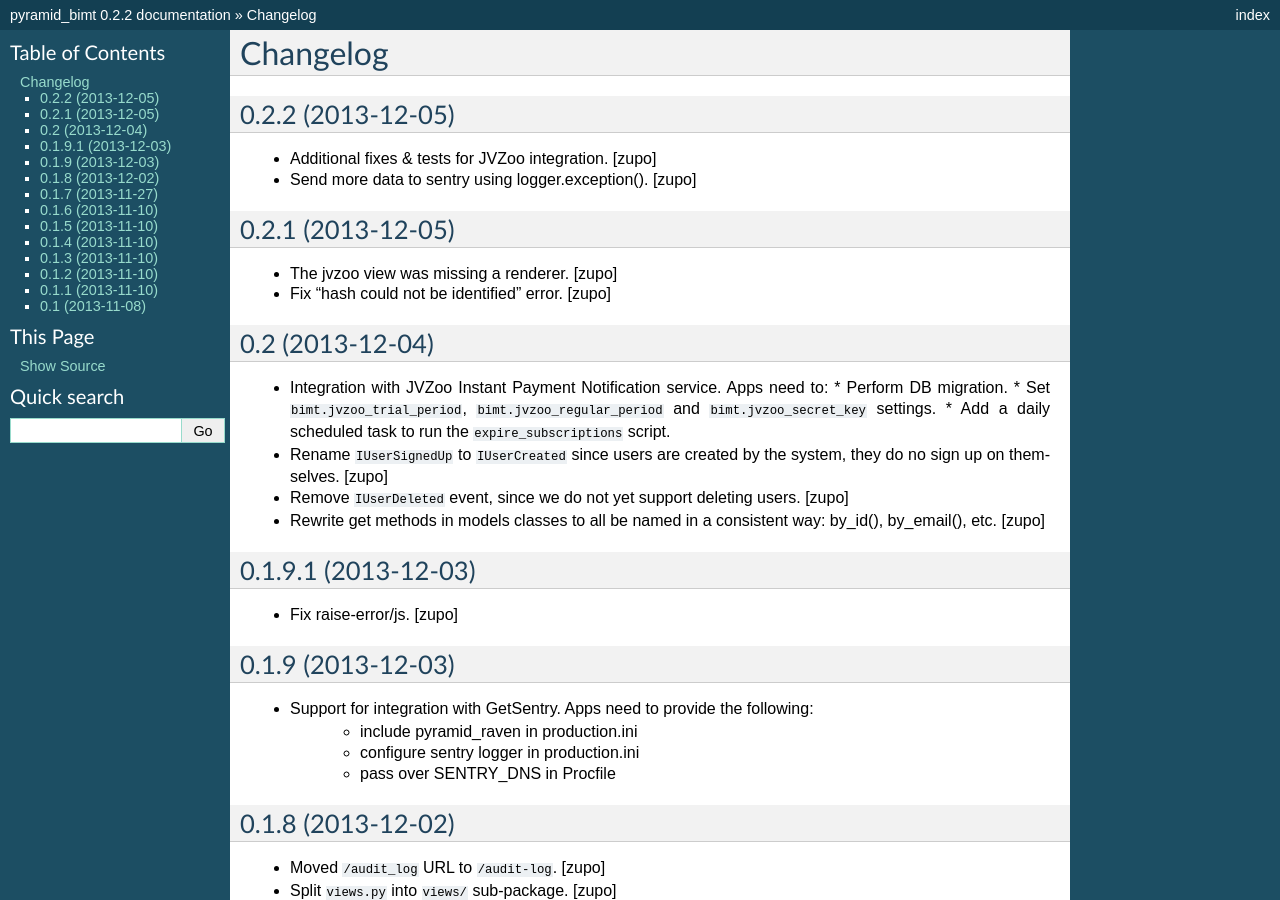
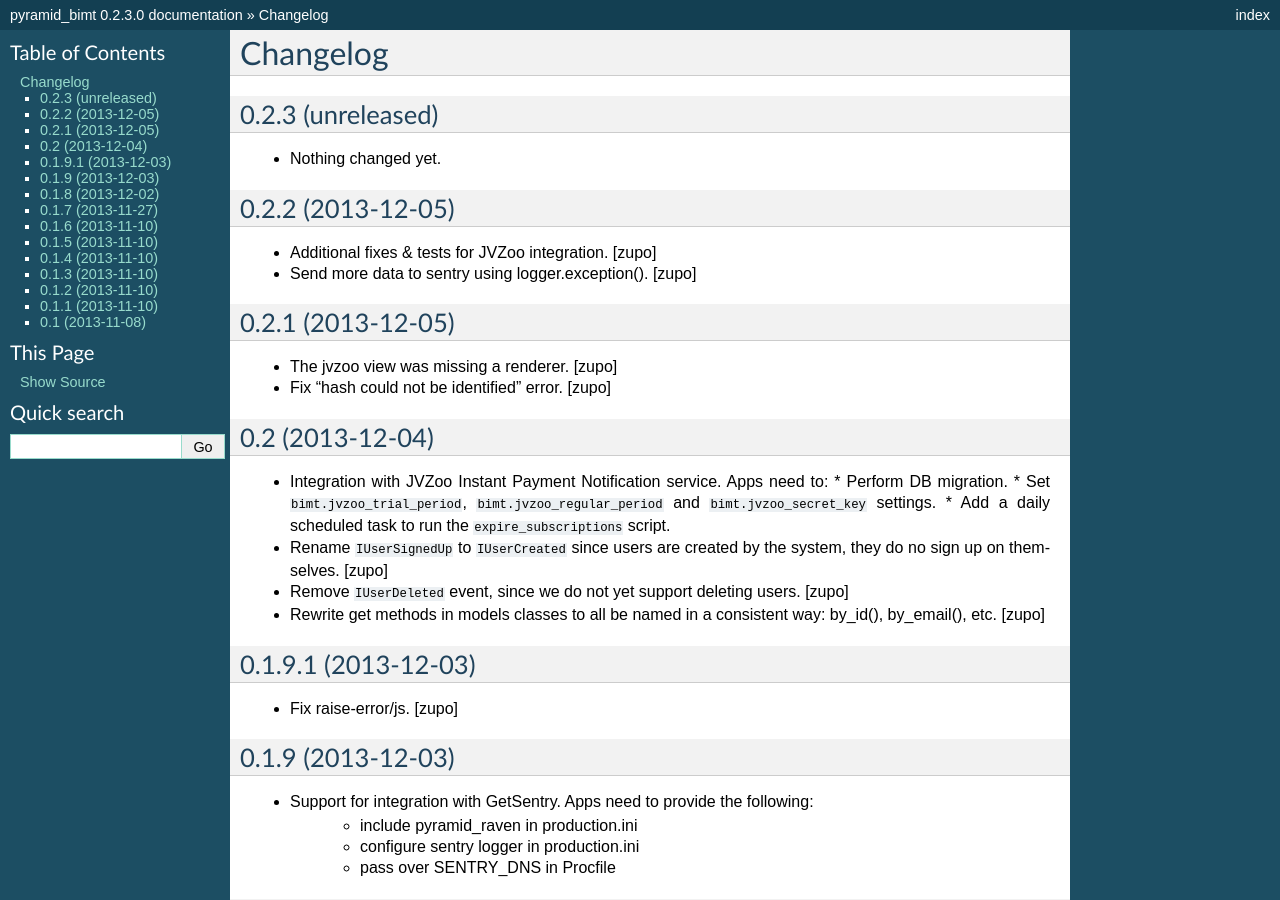
Before and after one commit to persho/pyramid_bimt, a Sphinx documentation site: the page built from docs/CHANGELOG.rst, in a window 1280 px wide and 900 px high. Built offline with Sphinx 7.4.7, drawn with Linux system fonts in a browser that asks for light colours; some of the changed text lies outside the part shown.

Commit message:
Back to development: 0.2.3

```diff
--- a/docs/CHANGELOG.rst
+++ b/docs/CHANGELOG.rst
@@ -2,6 +2,12 @@
 
 Changelog
 =========
+
+
+0.2.3 (unreleased)
+------------------
+
+- Nothing changed yet.
 
 
 0.2.2 (2013-12-05)
--- a/setup.py
+++ b/setup.py
@@ -18,7 +18,7 @@
 
 setup(
     name='pyramid_bimt',
-    version='0.2.2',
+    version='0.2.3.dev0',
     description='Base package for BIMT apps.',
     long_description=long_description,
     classifiers=[
```
